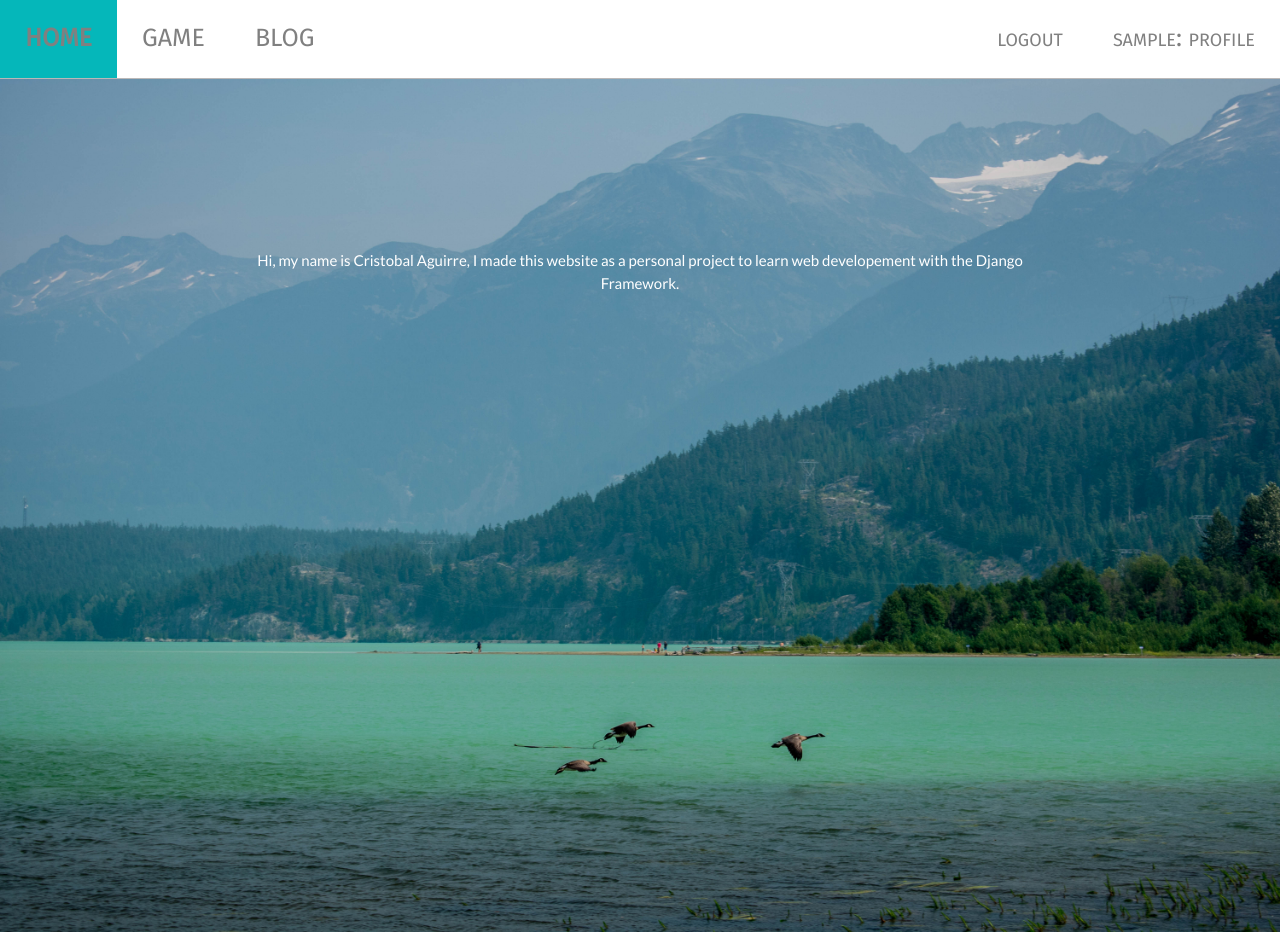
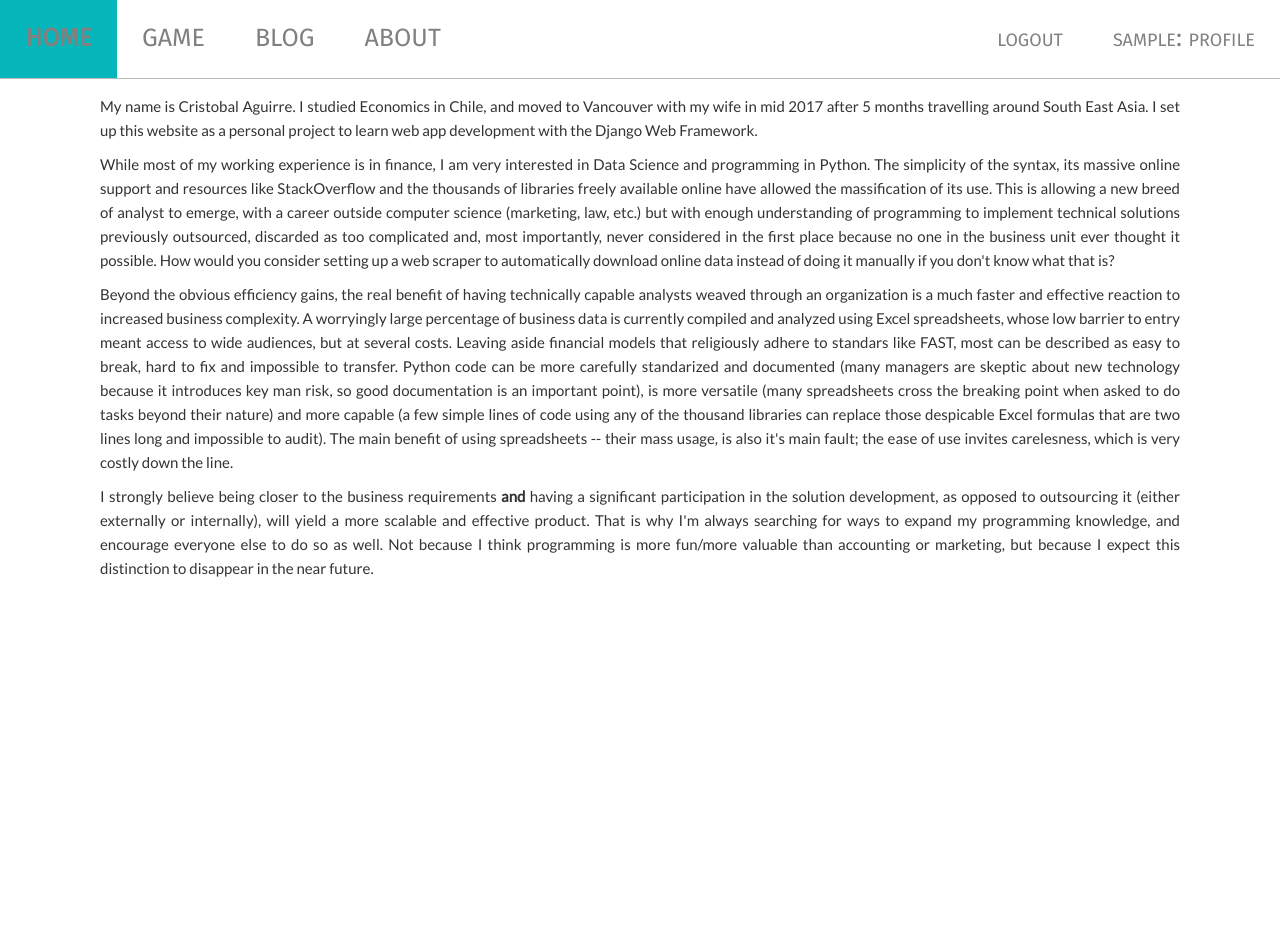
Before and after one commit to jcaguirre89/mysite, a Django app: page /about/ in a window 1280 px wide. After the commit the page ends 577 px from the top, so only its background shows below. Run offline with Django 3.2, Linux system fonts and the light colour scheme; the visitor is signed in with stand-in values (Sample User, id 1); some libraries are stand-ins or nearby versions.

Commit message:
sunday jan 1

```diff
--- a/hindsight1/models.py
+++ b/hindsight1/models.py
@@ -18,33 +18,6 @@ from psycopg2.extras import NumericRange
 from django import forms
 from django.utils import timezone
 
-
-
-# Create your models here.
-
-"""
-class Input(models.Model):
-    r = models.FloatField()
-
-the meta sub class in django is used for everything that isn't a field in
-the model.
-
-class InputForm(ModelForm):
-    class Meta:
-        model = Input
-
-
-#Not within any particular model
-def strategy_ror(weights, date, tickers):
-    rors=[]
-    start = date
-    end = Prices.end_date(date)
-    for ticker in tickers:
-        ror = Prices.playprices.ticker_ror(ticker, start, end)
-        rors.append(ror)
-    strategy_ror = sum([a*b for a,b in zip(weights, rors)])
-    return strategy_ror
-"""
 
 class Sp100QuerySet(models.QuerySet):
 
@@ -239,16 +212,9 @@ class PlayRecord(models.Model):
     company_5 = models.FloatField(default=0.0)
     user = models.ForeignKey(User, on_delete=models.CASCADE)
     played = models.BooleanField(default=False)
-    recobjects = PlayRecordQuerySet.as_manager()
+    objects = PlayRecordQuerySet.as_manager()
 
 
-
-class GameInput(models.Model):
-    weight = models.FloatField(default=0.0)
-    ticker = models.ForeignKey(Sp100, on_delete=models.CASCADE)
-
-    def __str__(self):
-        return self.ticker
 
 class GameInputForm(forms.Form):
     company_1 = forms.IntegerField(widget=forms.NumberInput(attrs={'type':'range', 'min':0, 'max':100, 'step': '5', 'value':0.0}))
@@ -258,15 +224,6 @@ class GameInputForm(forms.Form):
     company_5 = forms.IntegerField(widget=forms.NumberInput(attrs={'type':'range', 'min':0, 'max':100, 'step': '5', 'value':0.0}))
 
 
-
-
-
-"""
-class GameInputForm(ModelForm):
-    class Meta:
-        model = PlayRecord
-        fields = ['company_1', 'company_2', 'company_3', 'company_4', 'company_5']
-"""
 
 #Extend Django User model to include running capital amount
 class Profile(models.Model):
--- a/mysite/static/mysite/style.css
+++ b/mysite/static/mysite/style.css
@@ -32,11 +32,23 @@ footer {
 }
 
 .about {
+	text-align: justify;
+	padding-top: 15px;
+	padding-left: 100px;
+	padding-right: 100px;
+}
+
+.about p {
+	line-height: 24px;
+	margin-bottom: 10px;
+}
+
+.about-home {
 	position: relative;
 	text-align: center;
 }
 
-.about p {
+.about-home p {
 	position: absolute;
 	top: 20%;
 	left: 20%;
@@ -44,7 +56,7 @@ footer {
 	color: white;
 }
 
-.about img {
+.about-home img {
 	width: 100%;
 }
 
--- a/templates/base.html
+++ b/templates/base.html
@@ -38,6 +38,8 @@
     <li><a href="{% url 'home' %}"><b>HOME</b></a></li>
     <li><a href="{% url 'hindsight1:play' %}">GAME</a></li>
     <li><a href="{% url 'blog:index' %}">BLOG</a></li>
+    <li><a href="{% url 'about' %}">ABOUT</a></li>
+
 
 	{% if user.is_authenticated %}
 	<li style="float:right"><a  href="{% url 'myhome'  username=user.username %}">{{ user.username }}: profile</a></li>
--- a/templates/mysite/about.html
+++ b/templates/mysite/about.html
@@ -7,15 +7,42 @@
 {% block content %}
 
 <div class="about">
+<p>
+My name is Cristobal Aguirre. I studied Economics
+in Chile, and moved to Vancouver with my wife in mid 2017 after 5 months travelling around South East Asia.
+I set up this website as a personal project to learn web app development with the Django
+Web Framework.
+</p>
 
-<img src="{% static "mysite/whistler1.jpg" %}" alt="Whistler Geese"/>
+<p>
+While most of my working experience is
+in finance, I am very interested in Data Science and programming in Python. The simplicity of the syntax, its massive online support and resources
+like StackOverflow and the thousands of libraries freely available online have allowed the
+massification of its use. This is allowing a new breed of analyst to emerge, with a career outside computer science (marketing, law, etc.) but
+with enough understanding of programming to implement technical solutions previously outsourced, discarded as too complicated and, most importantly,
+never considered in the first place because no one in the business unit ever thought it possible. How would you consider setting up a web scraper to
+automatically download online data instead of doing it manually if you don't know what that is?
+</p>
 
+<p>
+Beyond the obvious efficiency gains, the real benefit of having technically capable analysts weaved through an organization is a much faster and
+effective reaction to increased business complexity. A worryingly large percentage of business data is currently compiled and analyzed using
+Excel spreadsheets, whose low barrier to entry meant access to wide audiences, but at several costs. Leaving aside financial models
+that religiously adhere to standars like FAST, most can be described as easy to break, hard to fix and impossible to transfer. Python code can be
+more carefully standarized and documented (many managers are skeptic about new technology because it introduces key man risk, so good documentation is
+an important point), is more versatile (many spreadsheets cross the breaking point when asked to do tasks beyond their nature) and more capable (a few
+simple lines of code using any of the thousand libraries can replace those despicable Excel formulas that are two lines long and impossible to audit).
+The main benefit of using spreadsheets -- their mass usage, is also it's main fault; the ease of use invites carelesness, which is very costly down
+the line.
+</p>
 
-	<p>Hi, my name is Cristobal Aguirre, I made this website as a personal project to learn
-	web developement with the Django Framework.
-	</p>
+<p>
+I strongly believe being closer to the business requirements <strong>and</strong> having a significant participation in the solution development,
+as opposed to outsourcing it (either externally or internally), will yield a more scalable and effective product. That is why I'm always searching for
+ways to expand my programming knowledge, and encourage everyone else to do so as well. Not because I think programming is more fun/more valuable
+than accounting or marketing, but because I expect this distinction to disappear in the near future.
+</p>
 </div>
-
 {% endblock content %}
 
 {% block footer %}
```
Also changed, not shown: hindsight1/views.py (+4 -22 lines), templates/mysite/home.html (+4 -17 lines).
